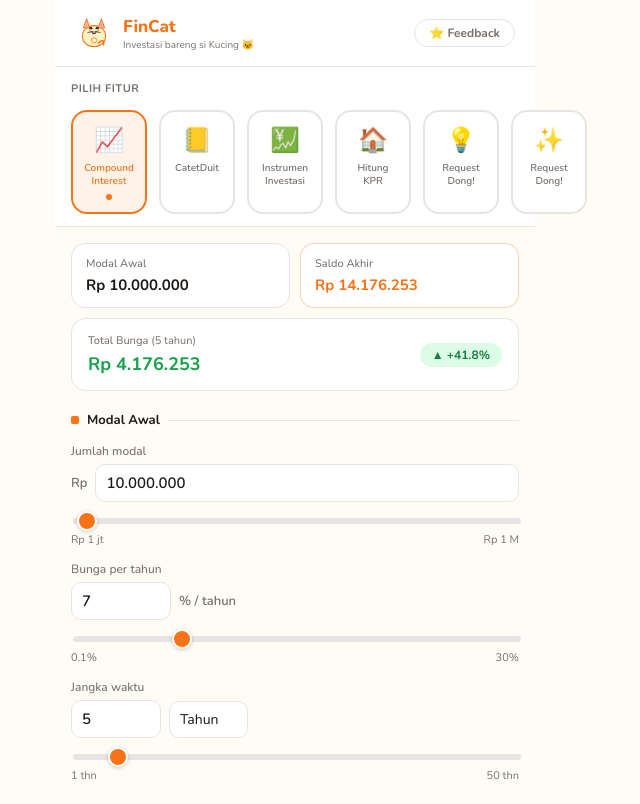
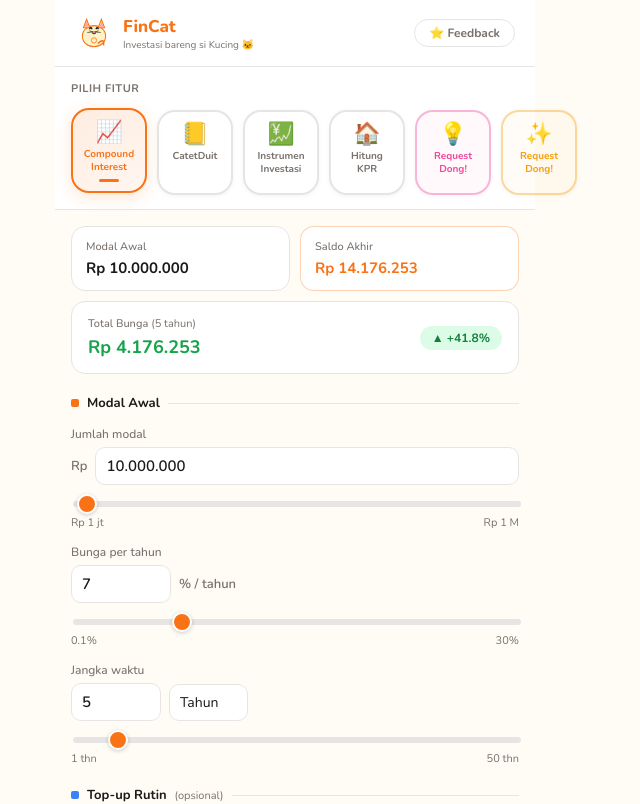
Before and after one commit to thomasardi/fincat-pwa, a Next.js app: page / in a window 1280 px wide. Shown: the top 804 px of the page, without its empty margins (345-985 px from the left). Built offline with nearby package versions, Linux system fonts and the light colour scheme; no server answers.

Commit message:
Update FeatureSlider.tsx

```diff
--- a/src/components/FeatureSlider.tsx
+++ b/src/components/FeatureSlider.tsx
@@ -1,22 +1,91 @@
 'use client'
+import { useRef } from 'react'
 import { FEATURES } from '@/lib/features'
 
 export default function FeatureSlider({ active, onSelect }: { active: string; onSelect: (id: string) => void }) {
+  const containerRef = useRef<HTMLDivElement>(null)
+
+  /* Prevent vertical page scroll while swiping horizontally on this row */
+  const handleTouchStart = (e: React.TouchEvent) => {
+    const el = containerRef.current
+    if (!el) return
+    const startX = e.touches[0].clientX
+    const startY = e.touches[0].clientY
+    const startScrollLeft = el.scrollLeft
+
+    const onMove = (mv: TouchEvent) => {
+      const dx = mv.touches[0].clientX - startX
+      const dy = mv.touches[0].clientY - startY
+      if (Math.abs(dx) > Math.abs(dy)) {
+        mv.preventDefault()
+        el.scrollLeft = startScrollLeft - dx
+      }
+    }
+    const onEnd = () => {
+      el.removeEventListener('touchmove', onMove)
+      el.removeEventListener('touchend', onEnd)
+    }
+    el.addEventListener('touchmove', onMove, { passive: false })
+    el.addEventListener('touchend', onEnd)
+  }
+
   return (
-    <div className="overflow-x-auto" style={{ scrollbarWidth: 'none', WebkitOverflowScrolling: 'touch' }}>
-      <div style={{ display: 'flex', gap: 12, padding: '4px 16px 8px' }}>
-        {FEATURES.map((f) => {
-          const isActive = active === f.id
-          return (
-            <button key={f.id} onClick={() => onSelect(f.id)}
-              style={{ flexShrink: 0, display: 'flex', flexDirection: 'column', alignItems: 'center', gap: 6, padding: '12px 10px', borderRadius: 16, border: `2px solid ${isActive ? f.color : '#E7E5E4'}`, background: isActive ? f.color + '18' : '#fff', cursor: 'pointer', minWidth: 76, transition: 'all 0.2s', outline: 'none' }}>
-              <span style={{ fontSize: 24 }}>{f.icon}</span>
-              <span style={{ fontSize: 10, fontWeight: 600, color: isActive ? f.color : '#78716C', textAlign: 'center', lineHeight: 1.3, whiteSpace: 'pre-line' }}>{f.label}</span>
-              {isActive && <div style={{ width: 6, height: 6, borderRadius: '50%', background: f.color }} />}
-            </button>
-          )
-        })}
-      </div>
+    <div
+      ref={containerRef}
+      className="scroll-x"
+      onTouchStart={handleTouchStart}
+      style={{ display: 'flex', gap: 10, padding: '4px 16px 10px' }}
+    >
+      {FEATURES.map((f, idx) => {
+        const isActive = active === f.id
+        const isRequest = f.available === 'request'
+        return (
+          <button
+            key={f.id}
+            onClick={() => onSelect(f.id)}
+            className="btn-tap"
+            style={{
+              flexShrink: 0,
+              display: 'flex',
+              flexDirection: 'column',
+              alignItems: 'center',
+              gap: 5,
+              padding: '11px 10px 9px',
+              borderRadius: 18,
+              border: `2.5px solid ${isActive ? f.color : isRequest ? f.color + '60' : '#E7E5E4'}`,
+              background: isActive
+                ? `linear-gradient(145deg, ${f.color}22, ${f.color}10)`
+                : isRequest ? f.color + '08' : '#fff',
+              cursor: 'pointer',
+              minWidth: 76,
+              outline: 'none',
+              boxShadow: isActive ? `0 4px 16px ${f.color}30` : '0 1px 4px rgba(0,0,0,0.05)',
+              transform: isActive ? 'translateY(-2px)' : 'none',
+              transition: 'all 0.22s cubic-bezier(0.34,1.56,0.64,1)',
+              animationDelay: `${idx * 0.05}s`,
+            }}
+          >
+            <span style={{ fontSize: 22, lineHeight: 1 }}>{f.icon}</span>
+            <span style={{
+              fontSize: 10,
+              fontWeight: 700,
+              color: isActive ? f.color : isRequest ? f.color : '#78716C',
+              textAlign: 'center',
+              lineHeight: 1.3,
+              whiteSpace: 'pre-line',
+            }}>
+              {f.label}
+            </span>
+            {isActive && (
+              <div style={{
+                width: 20, height: 3, borderRadius: 99,
+                background: f.color,
+                transition: 'all 0.2s ease',
+              }} />
+            )}
+          </button>
+        )
+      })}
     </div>
   )
 }
```
